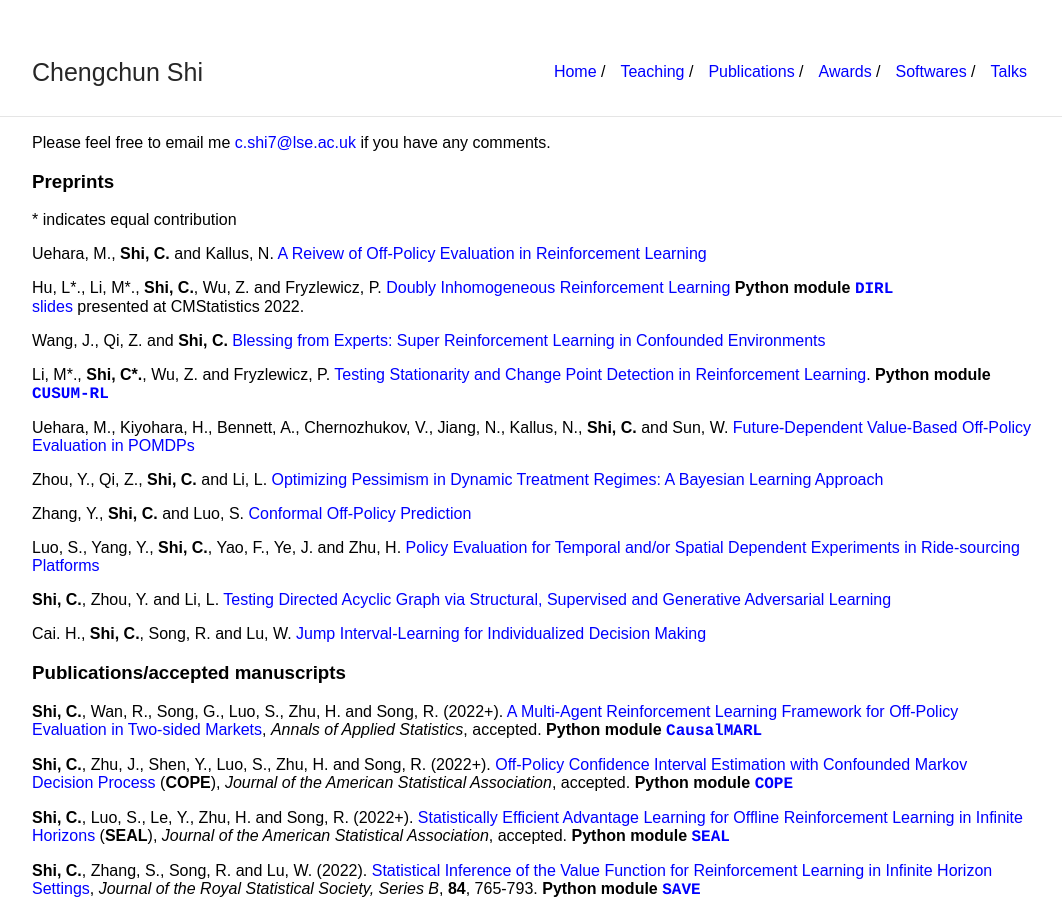
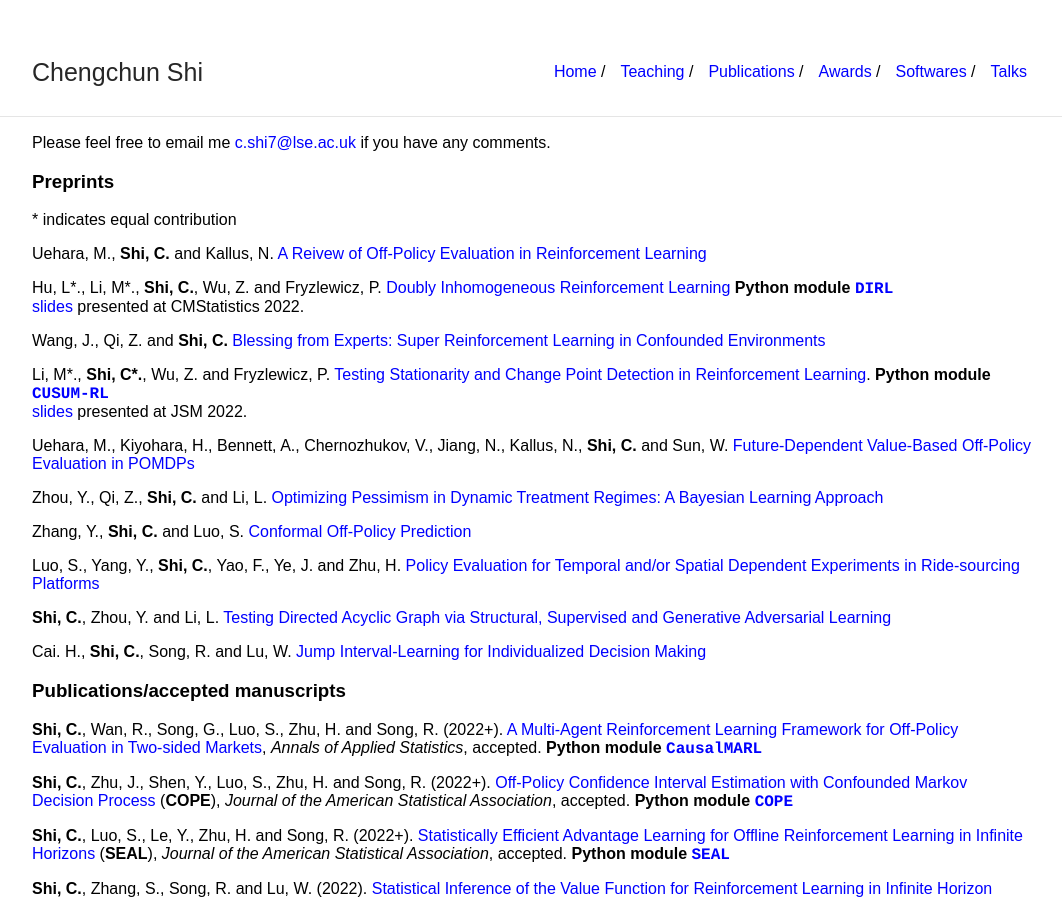
Before and after one commit to callmespring/callmespring.github.io, a Jekyll site: the page built from publication.md, in a window 1280 px wide and 900 px high. Shown: the whole window, without its empty margins (108-1170 px from the left). Built offline with Jekyll 4.4.1, drawn with Linux system fonts in a browser that asks for light colours.

Commit message:
Update publication.md

```diff
--- a/publication.md
+++ b/publication.md
@@ -20,7 +20,7 @@
 
 Li, M\*., **Shi, C\*.**, Wu, Z. and Fryzlewicz, P. [Testing Stationarity and Change Point Detection in
 Reinforcement Learning](https://arxiv.org/pdf/2203.01707.pdf).
-**Python module** [<span style="font-family:courier;">**CUSUM-RL**</span>](https://github.com/limengbinggz/CUSUM-RL)
+**Python module** [<span style="font-family:courier;">**CUSUM-RL**</span>](https://github.com/limengbinggz/CUSUM-RL) <br/> [<font size="3">slides</font>](./slides/CUSUMRL.pdf) <font size="3">presented at JSM 2022</font>.
 
 Uehara, M., Kiyohara, H., Bennett, A., Chernozhukov, V., Jiang, N., Kallus, N., **Shi, C.** and Sun, W. [Future-Dependent Value-Based Off-Policy Evaluation in POMDPs](https://arxiv.org/pdf/2207.13081.pdf)
 
```
